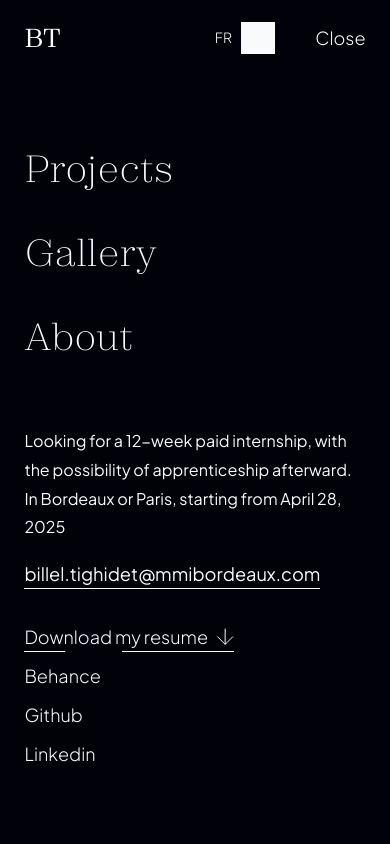
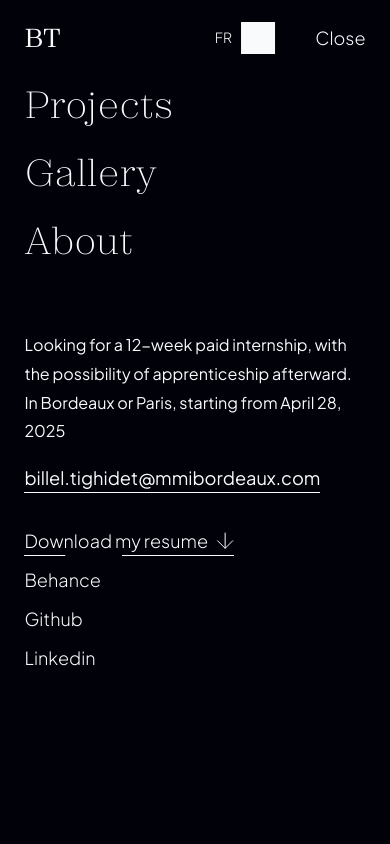
Before and after one commit to BillelT/billeltighidet.github.io, a React (Vite) app: page / in a window 390 px wide. Both pictures are taken after a click on the element "Menu". Shown: the top 844 px of the page. Built offline with nearby package versions, Linux system fonts and the light colour scheme.

Commit message:
try debug 3d plane position on mobile

```diff
--- a/src/components/about-section/About-section.jsx
+++ b/src/components/about-section/About-section.jsx
@@ -13,7 +13,7 @@ export default function AboutSection({ cta }) {
             <>
               <a
                 href="/about"
-                className=" gc-1-13 underline-hover-left-right js-e  button medium flex p-16-32 col-g-16 aic h4 larger-cursor magnet-element"
+                className=" gc-1-13 underline-hover-left-right js-e button medium flex p-16-32 col-g-16 aic h4 larger-cursor magnet-element"
               >
                 <p className="ws-no-w">{t(`CTA`)}</p>
                 <svg
--- a/src/components/gallery-section/Gallery-section.jsx
+++ b/src/components/gallery-section/Gallery-section.jsx
@@ -147,7 +147,7 @@ export default function GallerySection({ completeGallery, cta, title }) {
           <>
             <a
               href="/gallery"
-              className=" gc-1-13 underline-hover-left-right js-c  magnet-element larger-cursor m-t-128 h4 medium flex p-16-32 col-g-16 aic"
+              className=" gc-1-13 underline-hover-left-right js-c magnet-element larger-cursor h4 medium flex p-16-32 col-g-16 aic"
             >
               <p className="ws-no-w"> {t(`CTA`)} </p>
               <svg
--- a/src/components/header/Header.css
+++ b/src/components/header/Header.css
@@ -43,14 +43,8 @@ header {
   height: min-content;
 }
 
-.m-t-14-rem {
-  margin-top: calc(8rem - 60px);
-}
-
-@media screen and (min-width: 960px) {
-  .m-t-14-rem {
-    margin-top: calc(12rem - 60px);
-  }
+.m-t-4-rem {
+  margin-top: calc(4rem - 60px);
 }
 
 @media screen and (min-width: 540px) {
--- a/src/components/header/Header.jsx
+++ b/src/components/header/Header.jsx
@@ -13,7 +13,6 @@ export default function Header({
   lenis,
   isLargeScreen,
   isLoaded,
-  isExperiencePage,
 }) {
   // Translations Objects
   const { t, i18n } = useTranslation("header");
--- a/src/components/header/Navigation.jsx
+++ b/src/components/header/Navigation.jsx
@@ -140,9 +140,9 @@ export default function Navigation({
           </span>
         </div>
       </div>
-      <div className=" container padding-container gc-1-13 r-g-64 m-t-14-rem aife">
+      <div className=" container padding-container gc-1-13 m-t-4-rem r-g-64 aife">
         <nav className="gc-f-1-6">
-          <ul className={`r-g-32 grid `}>
+          <ul className={`r-g-16 grid `}>
             {Object.entries(navigationLinks).map(([key, value]) => (
               <li key={key} className="h2 no-underline larger-cursor">
                 <a
--- a/src/components/projects-section/Projects-section.jsx
+++ b/src/components/projects-section/Projects-section.jsx
@@ -7,7 +7,7 @@ export default function ProjectsSection({ count, cta, title }) {
   return (
     <section
       id="projects"
-      className="container padding-container grid m-t-128-256 r-g-128-256"
+      className="container padding-container grid r-g-128-256"
     >
       {title && (
         <>
--- a/src/experience/utils/updatePlanesSizeAndPosition.js
+++ b/src/experience/utils/updatePlanesSizeAndPosition.js
@@ -32,7 +32,7 @@ export const updatePlanesSizeAndPosition = ({
       plane.position.x = 0;
 
       if (!isProjectPage) {
-        plane.position.y = index === 0 ? -4.5 : index === 1 ? -8 : -11.75;
+        plane.position.y = index === 0 ? -5 : index === 1 ? -8.25 : -11.75;
       } else {
         plane.position.y = index === 0 ? -5 : index === 1 ? -8.25 : -11.5;
       }
```
